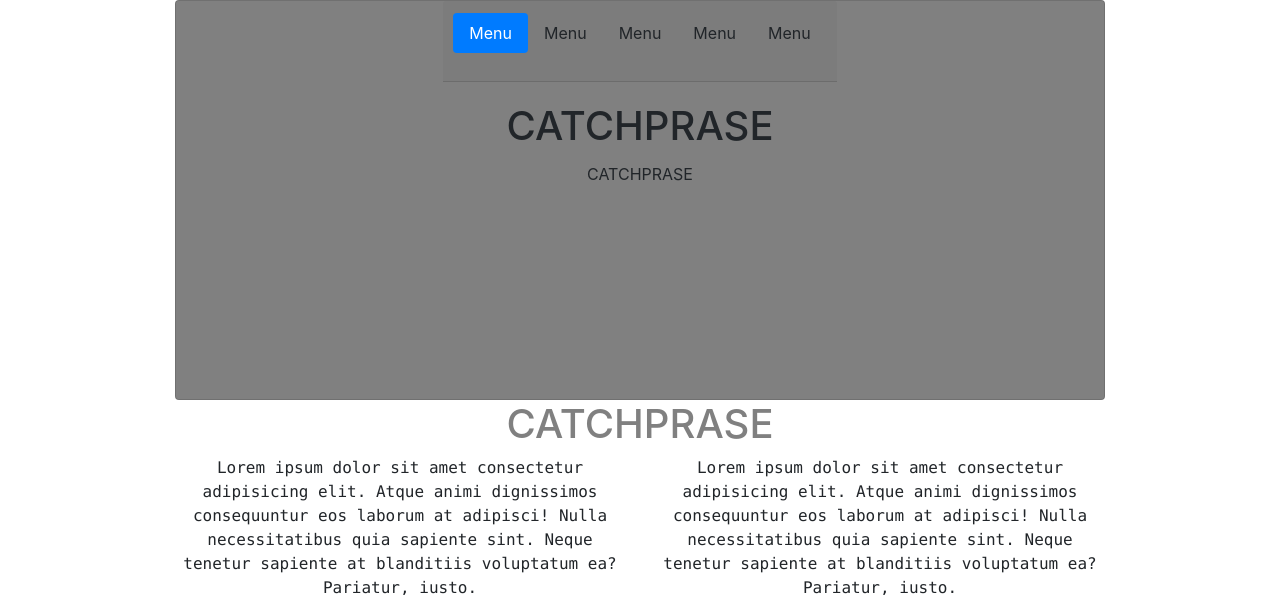
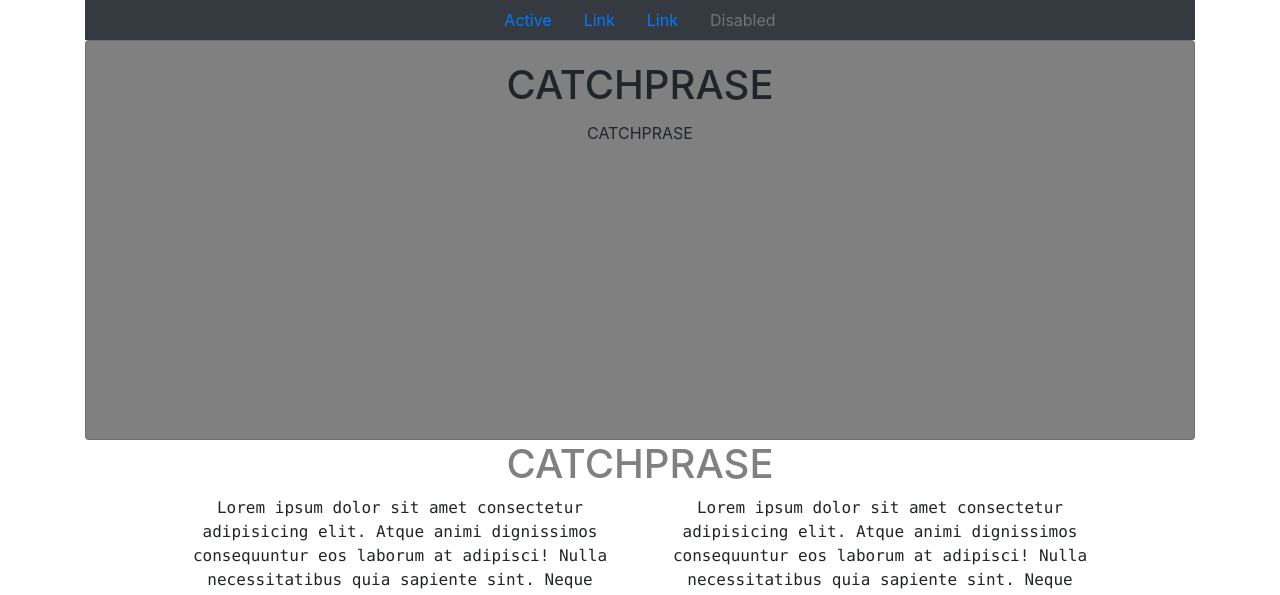
Before and after one commit to Hereden/Ejercicio-maquetacion, a plain HTML site: page index.html in a window 1280 px wide. Shown: the top 595 px of the page. Drawn offline with nearby package versions, Linux system fonts and the light colour scheme.

Commit message:
cambios nav

```diff
--- a/index.html
+++ b/index.html
@@ -14,32 +14,37 @@
 </head>
 
 <body>
-    <div class="col w-75 m-auto">
-        <div class="card text-center bg-gradient" style="height: 400px;background-color: grey;">
-            <div class="card-header align-self-lg-center">
-                <ul class="nav nav-pills card-header-pills">
+    <div class="container justify-content-center">
+        <div class="row">
+            <div class="col">
+                <ul class="nav justify-content-center bg-dark">
                     <li class="nav-item">
-                        <p class="nav-link active" href="#">Menu</p>
+                        <a class="nav-link active" href="#">Active</a>
                     </li>
                     <li class="nav-item">
-                        <p class="nav-link" href="#">Menu</p>
+                        <a class="nav-link" href="#">Link</a>
                     </li>
                     <li class="nav-item">
-                        <p class="nav-link" href="#">Menu</p>
+                        <a class="nav-link" href="#">Link</a>
                     </li>
                     <li class="nav-item">
-                        <p class="nav-link" href="#">Menu</p>
-                    </li>
-                    <li class="nav-item">
-                        <p class="nav-link" href="#">Menu</p>
+                        <a class="nav-link disabled" href="#" tabindex="-1" aria-disabled="true">Disabled</a>
                     </li>
                 </ul>
             </div>
+        </div>
+        <div class="row">
+            <div class="col">
+                <div class="card text-center bg-gradient" style="height: 400px;background-color: grey;">
+
                     <div class="card-body">
                         <h1 class="card-title">CATCHPRASE</h1>
                         <p class="card-text">CATCHPRASE</p>
                     </div>
                 </div>
+            </div>
+        </div>
+
     </div>
 
 
@@ -60,9 +65,10 @@
     </div>
     <div class="row w-75 text-center align-self-center m-auto text-justify text-monospace">
         <div class="col">
-            <div class="card-group" >
+            <div class="card-group">
                 <div class="card" style="background-color: gray;">
-                    <img src="https://i0.wp.com/codigoespagueti.com/wp-content/uploads/2021/03/Mieruko-Chan-Serie-de-anime-1.jpg?fit=1280%2C720&quality=80&ssl=1" class="card-img-top" alt="...">
+                    <img src="https://i0.wp.com/codigoespagueti.com/wp-content/uploads/2021/03/Mieruko-Chan-Serie-de-anime-1.jpg?fit=1280%2C720&quality=80&ssl=1"
+                        class="card-img-top" alt="...">
                     <div class="card-body">
                         <h1 class="card-title text-center" style="color: rgb(70, 70, 70);">CONTENT</h1>
                     </div>
@@ -70,9 +76,10 @@
             </div>
         </div>
         <div class="col">
-            <div class="card-group" >
+            <div class="card-group">
                 <div class="card" style="background-color: gray;">
-                    <img src="https://i2.wp.com/hipertextual.com/wp-content/uploads/2020/10/Sony-anime-crunchyroll.jpg?fit=1200%2C675&ssl=1" class="card-img-top" alt="...">
+                    <img src="https://i2.wp.com/hipertextual.com/wp-content/uploads/2020/10/Sony-anime-crunchyroll.jpg?fit=1200%2C675&ssl=1"
+                        class="card-img-top" alt="...">
                     <div class="card-body">
                         <h1 class="card-title text-center" style="color: rgb(70, 70, 70);">CONTENT</h1>
                     </div>
@@ -80,9 +87,10 @@
             </div>
         </div>
         <div class="col">
-            <div class="card-group" >
+            <div class="card-group">
                 <div class="card" style="background-color: gray;">
-                    <img src="https://www.cinepremiere.com.mx/wp-content/uploads/2021/03/Anime-Invierno-2021-900x491.jpg" class="card-img-top" alt="...">
+                    <img src="https://www.cinepremiere.com.mx/wp-content/uploads/2021/03/Anime-Invierno-2021-900x491.jpg"
+                        class="card-img-top" alt="...">
                     <div class="card-body">
                         <h1 class="card-title text-center" style="color: rgb(70, 70, 70);">CONTENT</h1>
                     </div>
```
Lines whose indentation alone changed are shown as unchanged.
